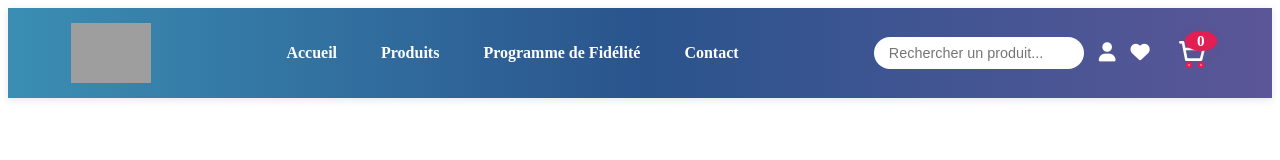
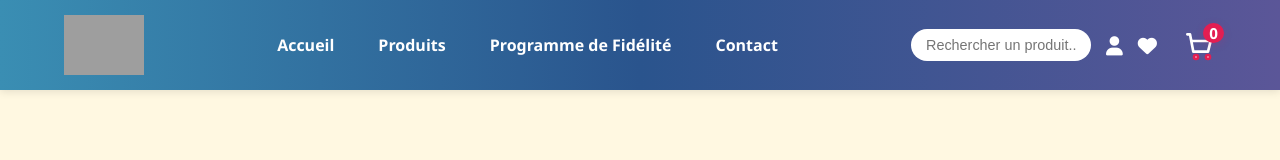
Before and after one commit to TeddyDARKVADOR/La_Grande_R-cr-e, a plain HTML site: page display/header.html in a window 1280 px wide. Drawn offline with nearby package versions, Linux system fonts and the light colour scheme; files that its build step writes are made by us from their sources; grey boxes are pictures that could not be loaded.

Commit message:
added file

```diff
--- a/display/header.html
+++ b/display/header.html
@@ -4,15 +4,15 @@
     <meta charset="UTF-8">
     <meta name="viewport" content="width=device-width, initial-scale=1.0">
     <title>Document</title>
-    <link rel="stylesheet" href="../css/navbar.css">
+    <link rel="stylesheet" href="/La_Grande_R-cr-e/css/navbar.css">
     <link rel="stylesheet" href="https://unpkg.com/swiper/swiper-bundle.min.css">
     <link rel="stylesheet" href="https://cdnjs.cloudflare.com/ajax/libs/font-awesome/6.0.0-beta3/css/all.min.css">
-    <link rel="stylesheet" href="/Nouveau dossier 2/css/styles.css">
-    <link rel="stylesheet" href="css/age-categories.css">
-    <link rel="stylesheet" href="css/marques.css">
-    <link rel="stylesheet" href="css/swiper.css">
-    <link rel="stylesheet" href="css/responsive.css">
-    <link rel="stylesheet" href="css/brands.css">
+    <link rel="stylesheet" href="/La_Grande_R-cr-e/css/styles.css">
+    <link rel="stylesheet" href="/La_Grande_R-cr-e/css/age-categories.css">
+    <link rel="stylesheet" href="/La_Grande_R-cr-e/css/marques.css">
+    <link rel="stylesheet" href="/La_Grande_R-cr-e/css/swiper.css">
+    <link rel="stylesheet" href="/La_Grande_R-cr-e/css/responsive.css">
+    <link rel="stylesheet" href="/La_Grande_R-cr-e/css/brands.css">
     <link href="https://fonts.googleapis.com/css2?family=Baloo+2:wght@400;600&display=swap" rel="stylesheet">
 
 </head>
@@ -31,8 +31,8 @@
         <div class="navbar-right">
             <input class="search-bar" type="text" placeholder="Rechercher un produit...">
             <div class="user-icons">
-                <a href="../compte.html" id="account-btn" title="Mon compte"><i class="fas fa-user"></i></a>
-                <a href="../favoris.html" id="favorites-btn" title="Mes favoris"><i class="fas fa-heart"></i></a>
+                <a href="/La_Grande_R-cr-e/compte.html" id="account-btn" title="Mon compte"><i class="fas fa-user"></i></a>
+                <a href="/La_Grande_R-cr-e/favoris.html" id="favorites-btn" title="Mes favoris"><i class="fas fa-heart"></i></a>
             </div>
             <div id="cart-icon" title="Voir le panier">
                 <svg width="28" height="28" viewBox="0 0 24 24" fill="none" stroke="#fff" stroke-width="2" stroke-linecap="round" stroke-linejoin="round" style="vertical-align:middle">
```
Also changed, not shown: index.html (+1 -1 lines).
